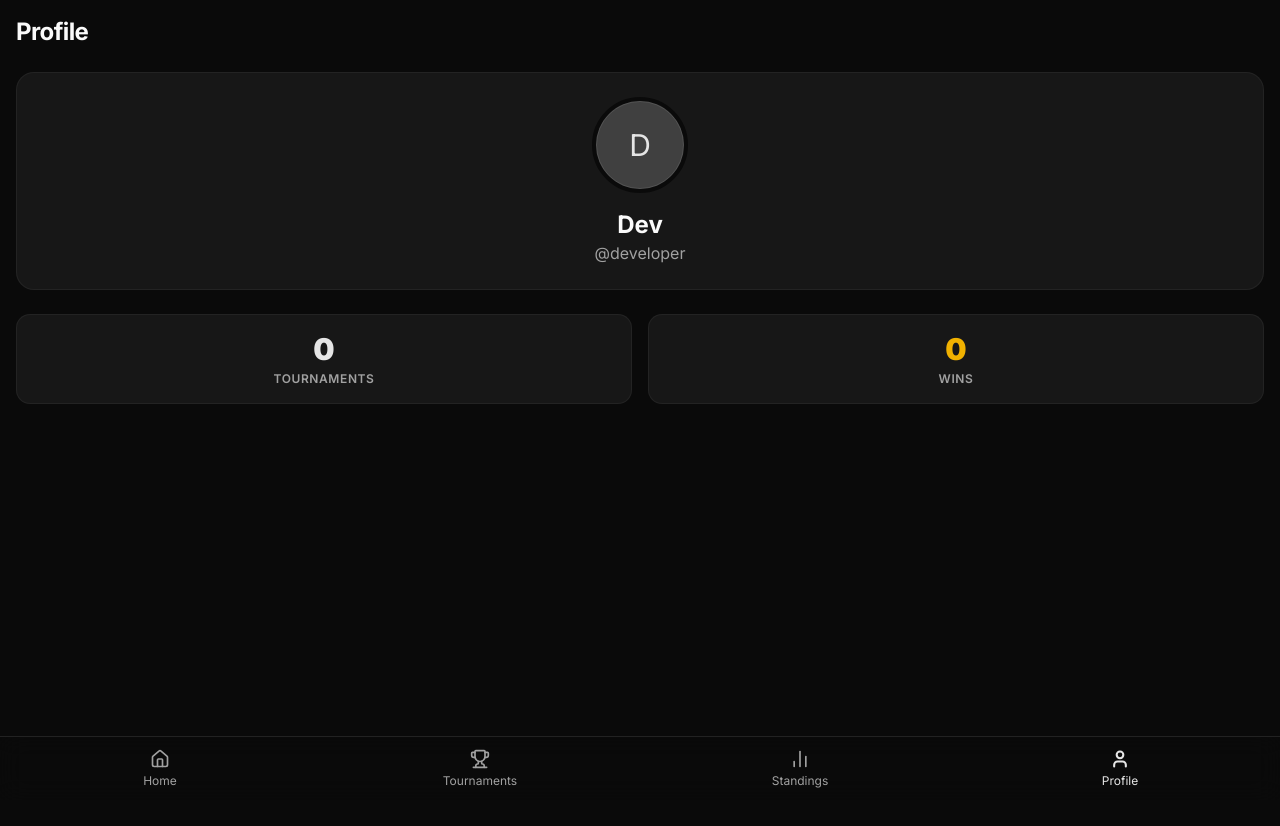
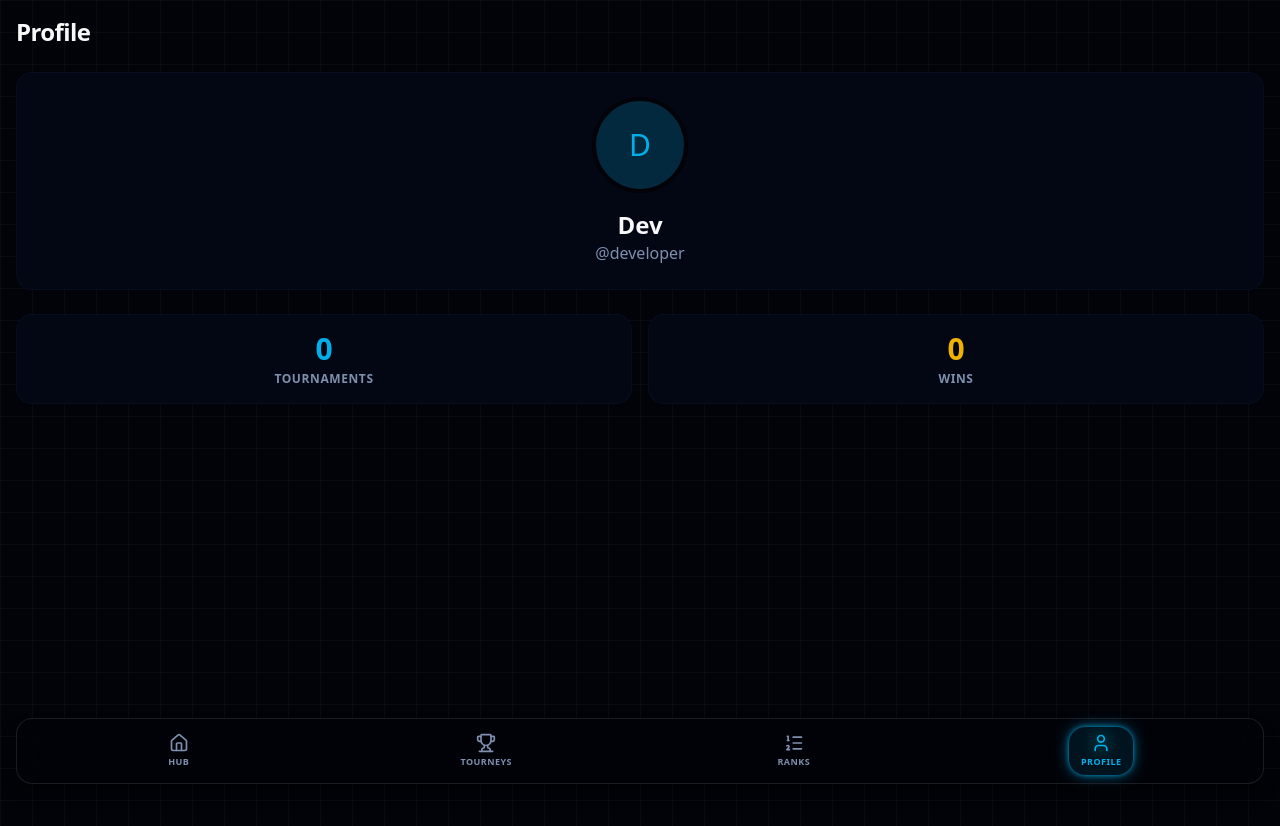
Before and after one commit to mintesnotiwunete/veloxesports, a Next.js app: page /profile in a window 1280 px wide. Shown: the top 826 px of the page. Built offline with nearby package versions, Linux system fonts and the light colour scheme.

Commit message:
Esports UI Overhaul: Ice Blue theme, Neon Glow, Glassmorphism, and aggressive fonts

```diff
--- a/package.json
+++ b/package.json
@@ -24,6 +24,7 @@
     "react-dom": "19.2.8",
     "shadcn": "^4.19.0",
     "tailwind-merge": "^3.6.0",
+    "tailwindcss-animate": "^1.0.7",
     "tw-animate-css": "^1.4.0"
   },
   "devDependencies": {
--- a/src/app/globals.css
+++ b/src/app/globals.css
@@ -1,120 +1,62 @@
 @import "tailwindcss";
-@import "tw-animate-css";
-@import "shadcn/tailwind.css";
 
 @custom-variant dark (&:is(.dark *));
 
 @theme inline {
   --color-background: var(--background);
   --color-foreground: var(--foreground);
-  --font-sans: var(--font-sans);
-  --font-mono: var(--font-geist-mono);
-  --font-heading: var(--font-sans);
-  --color-sidebar-ring: var(--sidebar-ring);
-  --color-sidebar-border: var(--sidebar-border);
-  --color-sidebar-accent-foreground: var(--sidebar-accent-foreground);
-  --color-sidebar-accent: var(--sidebar-accent);
-  --color-sidebar-primary-foreground: var(--sidebar-primary-foreground);
-  --color-sidebar-primary: var(--sidebar-primary);
-  --color-sidebar-foreground: var(--sidebar-foreground);
-  --color-sidebar: var(--sidebar);
+  --font-sans: var(--font-inter);
+  --font-display: var(--font-rajdhani);
+  --color-card: var(--card);
+  --color-card-foreground: var(--card-foreground);
+  --color-popover: var(--popover);
+  --color-popover-foreground: var(--popover-foreground);
+  --color-primary: var(--primary);
+  --color-primary-foreground: var(--primary-foreground);
+  --color-secondary: var(--secondary);
+  --color-secondary-foreground: var(--secondary-foreground);
+  --color-muted: var(--muted);
+  --color-muted-foreground: var(--muted-foreground);
+  --color-accent: var(--accent);
+  --color-accent-foreground: var(--accent-foreground);
+  --color-destructive: var(--destructive);
+  --color-destructive-foreground: var(--destructive-foreground);
+  --color-border: var(--border);
+  --color-input: var(--input);
+  --color-ring: var(--ring);
+  --color-chart-1: var(--chart-1);
+  --color-chart-2: var(--chart-2);
+  --color-chart-3: var(--chart-3);
+  --color-chart-4: var(--chart-4);
   --color-chart-5: var(--chart-5);
-  --color-chart-4: var(--chart-4);
-  --color-chart-3: var(--chart-3);
-  --color-chart-2: var(--chart-2);
-  --color-chart-1: var(--chart-1);
-  --color-ring: var(--ring);
-  --color-input: var(--input);
-  --color-border: var(--border);
-  --color-destructive: var(--destructive);
-  --color-accent-foreground: var(--accent-foreground);
-  --color-accent: var(--accent);
-  --color-muted-foreground: var(--muted-foreground);
-  --color-muted: var(--muted);
-  --color-secondary-foreground: var(--secondary-foreground);
-  --color-secondary: var(--secondary);
-  --color-primary-foreground: var(--primary-foreground);
-  --color-primary: var(--primary);
-  --color-popover-foreground: var(--popover-foreground);
-  --color-popover: var(--popover);
-  --color-card-foreground: var(--card-foreground);
-  --color-card: var(--card);
-  --radius-sm: calc(var(--radius) * 0.6);
-  --radius-md: calc(var(--radius) * 0.8);
+  --radius-sm: calc(var(--radius) - 4px);
+  --radius-md: calc(var(--radius) - 2px);
   --radius-lg: var(--radius);
-  --radius-xl: calc(var(--radius) * 1.4);
-  --radius-2xl: calc(var(--radius) * 1.8);
-  --radius-3xl: calc(var(--radius) * 2.2);
-  --radius-4xl: calc(var(--radius) * 2.6);
+  --radius-xl: calc(var(--radius) + 4px);
 }
 
 :root {
-  --background: oklch(1 0 0);
-  --foreground: oklch(0.145 0 0);
-  --card: oklch(1 0 0);
-  --card-foreground: oklch(0.145 0 0);
-  --popover: oklch(1 0 0);
-  --popover-foreground: oklch(0.145 0 0);
-  --primary: oklch(0.205 0 0);
-  --primary-foreground: oklch(0.985 0 0);
-  --secondary: oklch(0.97 0 0);
-  --secondary-foreground: oklch(0.205 0 0);
-  --muted: oklch(0.97 0 0);
-  --muted-foreground: oklch(0.556 0 0);
-  --accent: oklch(0.97 0 0);
-  --accent-foreground: oklch(0.205 0 0);
-  --destructive: oklch(0.577 0.245 27.325);
-  --border: oklch(0.922 0 0);
-  --input: oklch(0.922 0 0);
-  --ring: oklch(0.708 0 0);
-  --chart-1: oklch(0.87 0 0);
-  --chart-2: oklch(0.556 0 0);
-  --chart-3: oklch(0.439 0 0);
-  --chart-4: oklch(0.371 0 0);
-  --chart-5: oklch(0.269 0 0);
-  --radius: 0.625rem;
-  --sidebar: oklch(0.985 0 0);
-  --sidebar-foreground: oklch(0.145 0 0);
-  --sidebar-primary: oklch(0.205 0 0);
-  --sidebar-primary-foreground: oklch(0.985 0 0);
-  --sidebar-accent: oklch(0.97 0 0);
-  --sidebar-accent-foreground: oklch(0.205 0 0);
-  --sidebar-border: oklch(0.922 0 0);
-  --sidebar-ring: oklch(0.708 0 0);
-}
-
-.dark {
-  --background: oklch(0.145 0 0);
-  --foreground: oklch(0.985 0 0);
-  --card: oklch(0.205 0 0);
-  --card-foreground: oklch(0.985 0 0);
-  --popover: oklch(0.205 0 0);
-  --popover-foreground: oklch(0.985 0 0);
-  --primary: oklch(0.922 0 0);
-  --primary-foreground: oklch(0.205 0 0);
-  --secondary: oklch(0.269 0 0);
-  --secondary-foreground: oklch(0.985 0 0);
-  --muted: oklch(0.269 0 0);
-  --muted-foreground: oklch(0.708 0 0);
-  --accent: oklch(0.269 0 0);
-  --accent-foreground: oklch(0.985 0 0);
-  --destructive: oklch(0.704 0.191 22.216);
-  --border: oklch(1 0 0 / 10%);
-  --input: oklch(1 0 0 / 15%);
-  --ring: oklch(0.556 0 0);
-  --chart-1: oklch(0.87 0 0);
-  --chart-2: oklch(0.556 0 0);
-  --chart-3: oklch(0.439 0 0);
-  --chart-4: oklch(0.371 0 0);
-  --chart-5: oklch(0.269 0 0);
-  --sidebar: oklch(0.205 0 0);
-  --sidebar-foreground: oklch(0.985 0 0);
-  --sidebar-primary: oklch(0.488 0.243 264.376);
-  --sidebar-primary-foreground: oklch(0.985 0 0);
-  --sidebar-accent: oklch(0.269 0 0);
-  --sidebar-accent-foreground: oklch(0.985 0 0);
-  --sidebar-border: oklch(1 0 0 / 10%);
-  --sidebar-ring: oklch(0.556 0 0);
+  --background: oklch(0.1 0.02 260); /* Deep rich slate blue */
+  --foreground: oklch(0.98 0 0);
+  --card: oklch(0.13 0.03 260);
+  --card-foreground: oklch(0.98 0 0);
+  --popover: oklch(0.13 0.03 260);
+  --popover-foreground: oklch(0.98 0 0);
+  /* Ice Blue Primary */
+  --primary: oklch(0.7 0.15 230);
+  --primary-foreground: oklch(0.1 0.02 260);
+  --secondary: oklch(0.2 0.05 260);
+  --secondary-foreground: oklch(0.9 0.05 230);
+  --muted: oklch(0.2 0.05 260);
+  --muted-foreground: oklch(0.65 0.05 260);
+  --accent: oklch(0.25 0.1 230);
+  --accent-foreground: oklch(0.98 0 0);
+  --destructive: oklch(0.4 0.2 20);
+  --destructive-foreground: oklch(0.98 0 0);
+  --border: oklch(0.2 0.05 260);
+  --input: oklch(0.2 0.05 260);
+  --ring: oklch(0.7 0.15 230);
+  --radius: 0.75rem;
 }
 
 @layer base {
@@ -123,12 +65,21 @@
   }
   body {
     @apply bg-background text-foreground;
-  }
-  html {
-    @apply font-sans;
+    background-image:
+      linear-gradient(to right, oklch(1 0 0 / 0.03) 1px, transparent 1px),
+      linear-gradient(to bottom, oklch(1 0 0 / 0.03) 1px, transparent 1px);
+    background-size: 32px 32px;
   }
 }
+
 @layer utilities {
-  .pb-safe { padding-bottom: env(safe-area-inset-bottom); }
-  .pt-safe { padding-top: env(safe-area-inset-top); }
+  .text-glow {
+    text-shadow: 0 0 10px var(--color-primary), 0 0 20px var(--color-primary);
+  }
+  .box-glow {
+    box-shadow: 0 0 15px -3px var(--color-primary), 0 0 5px -1px var(--color-primary);
+  }
+  .bg-glass {
+    @apply bg-background/60 backdrop-blur-xl border border-white/10;
+  }
 }
--- a/src/app/layout.tsx
+++ b/src/app/layout.tsx
@@ -1,16 +1,20 @@
-import Script from 'next/script';
 import type { Metadata } from "next";
-import { Inter } from "next/font/google";
+import { Inter, Rajdhani } from "next/font/google";
 import "./globals.css";
-
-const inter = Inter({ subsets: ["latin"] });
-
 import { TelegramProvider } from "@/components/TelegramProvider";
 import { BottomNav } from "@/components/BottomNav";
+import Script from 'next/script';
+
+const inter = Inter({ subsets: ["latin"], variable: "--font-inter" });
+const rajdhani = Rajdhani({
+  weight: ['400', '500', '600', '700'],
+  subsets: ["latin"],
+  variable: "--font-rajdhani"
+});
 
 export const metadata: Metadata = {
-  title: "Esports Tournament Platform",
-  description: "Compete, win, dominate.",
+  title: "Velox Esports",
+  description: "Next-gen Telegram Esports Platform",
 };
 
 export default function RootLayout({
@@ -23,11 +27,9 @@ export default function RootLayout({
       <head>
         <Script src="https://telegram.org/js/telegram-web-app.js" strategy="beforeInteractive" />
       </head>
-      <body className={inter.className + " min-h-screen bg-background text-foreground antialiased"}>
+      <body className={"min-h-screen bg-background text-foreground antialiased pb-20   font-sans"}>
         <TelegramProvider>
-          <main className="pb-20">
-            {children}
-          </main>
+          {children}
           <BottomNav />
         </TelegramProvider>
       </body>
--- a/src/components/BottomNav.tsx
+++ b/src/components/BottomNav.tsx
@@ -2,44 +2,41 @@
 
 import Link from 'next/link';
 import { usePathname } from 'next/navigation';
-import { Home, Trophy, BarChart2, User } from 'lucide-react';
+import { Home, Trophy, ListOrdered, User } from 'lucide-react';
 import { cn } from '@/lib/utils';
 
 export function BottomNav() {
   const pathname = usePathname();
 
-  const navItems = [
-    { name: 'Home', href: '/', icon: Home },
-    { name: 'Tournaments', href: '/tournaments', icon: Trophy },
-    { name: 'Standings', href: '/standings', icon: BarChart2 },
-    { name: 'Profile', href: '/profile', icon: User },
+  const links = [
+    { href: '/', icon: Home, label: 'Hub' },
+    { href: '/tournaments', icon: Trophy, label: 'Tourneys' },
+    { href: '/standings', icon: ListOrdered, label: 'Ranks' },
+    { href: '/profile', icon: User, label: 'Profile' },
   ];
 
-  // Hide nav on certain pages if needed, e.g., admin
-  if (pathname?.startsWith('/admin')) {
-    return null;
-  }
-
   return (
-    <div className="fixed bottom-0 left-0 right-0 z-50 flex h-16 items-center justify-around border-t border-border bg-background/80 backdrop-blur-md pb-safe">
-      {navItems.map((item) => {
-        const isActive = pathname === item.href || (item.href !== '/' && pathname?.startsWith(item.href));
-        const Icon = item.icon;
-
+    <div className="fixed bottom-4 left-4 right-4 z-50">
+      <nav className="flex items-center justify-around bg-background/70 backdrop-blur-xl border border-white/10 rounded-2xl p-2 shadow-lg shadow-black/50">
+        {links.map(({ href, icon: Icon, label }) => {
+          const isActive = pathname === href || (href !== '/' && pathname?.startsWith(href));
           return (
             <Link
-            key={item.name}
-            href={item.href}
+              key={href}
+              href={href}
               className={cn(
-              "flex flex-col items-center justify-center w-full h-full space-y-1 text-xs transition-colors",
-              isActive ? "text-primary" : "text-muted-foreground hover:text-foreground"
+                "flex flex-col items-center justify-center w-16 h-12 rounded-xl transition-all duration-200",
+                isActive
+                  ? "text-primary bg-primary/10 box-glow"
+                  : "text-muted-foreground hover:text-foreground hover:bg-white/5"
               )}
             >
-            <Icon size={20} className={cn(isActive && "stroke-[2.5px]")} />
-            <span>{item.name}</span>
+              <Icon className={cn("w-5 h-5 mb-0.5", isActive && "drop-shadow-[0_0_8px_rgba(0,240,255,0.8)]")} />
+              <span className="text-[9px] font-bold uppercase tracking-wider">{label}</span>
             </Link>
           );
         })}
+      </nav>
     </div>
   );
 }
--- /dev/null
+++ b/test-db.js
@@ -0,0 +1,7 @@
+const { PrismaClient } = require('@prisma/client');
+const prisma = new PrismaClient();
+async function main() {
+  const t = await prisma.tournament.findFirst();
+  console.log(t.id);
+}
+main().finally(() => prisma.$disconnect());
```
Also changed, not shown: src/app/page.tsx (+69 -86 lines), src/app/tournaments/[slug]/page.tsx (+70 -52 lines), 1 other file (tests, documents, lock files or other folders). Lines whose indentation alone changed are shown as unchanged.
